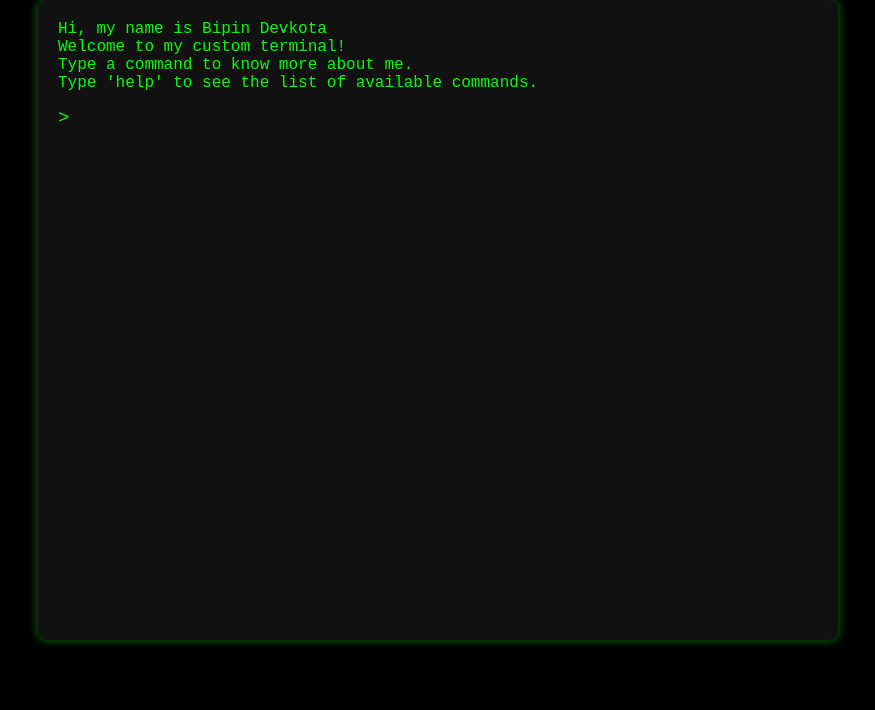
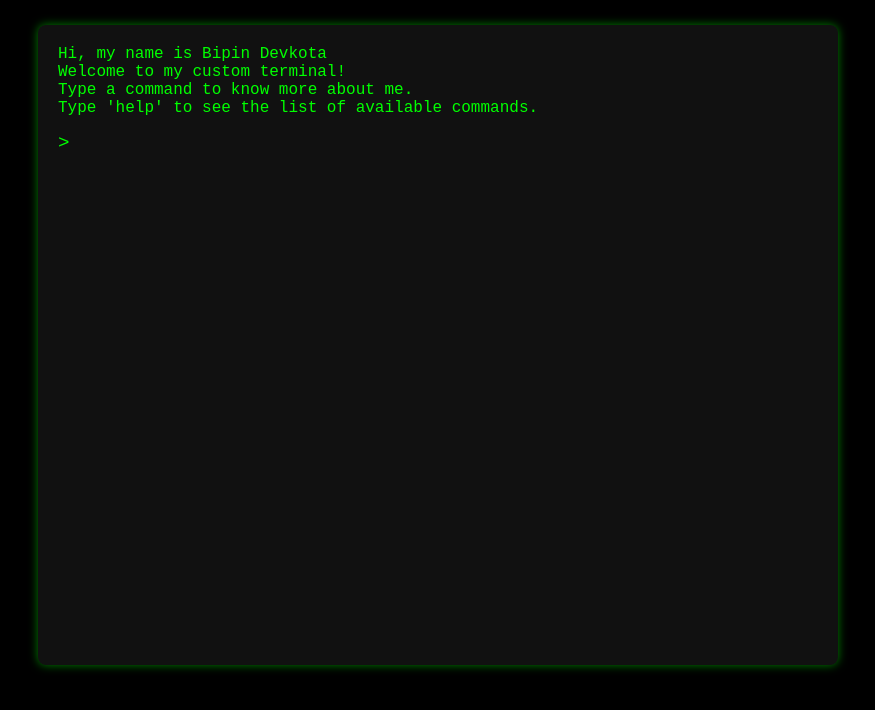
Before and after one commit to devkotab/personal-website-y2025, a Next.js app: page / in a window 1280 px wide. Shown: the top 710 px of the page, without its empty margins (202-1077 px from the left). Built offline with nearby package versions, Linux system fonts and the light colour scheme.

Commit message:
fix padding

```diff
--- a/app/styles/terminal.module.css
+++ b/app/styles/terminal.module.css
@@ -1,6 +1,6 @@
 .body {
   margin: 0;
-  padding-top: 25;
+  padding-top: 25px;
   font-family: monospace;
   background-color: #000;
   color: #0f0;
@@ -58,7 +58,7 @@
 @media (max-width: 768px) {
   .terminal {
     width: 95%;
-    height: 95%;
+    height: 90%;
   }
 
   .prompt,
```
